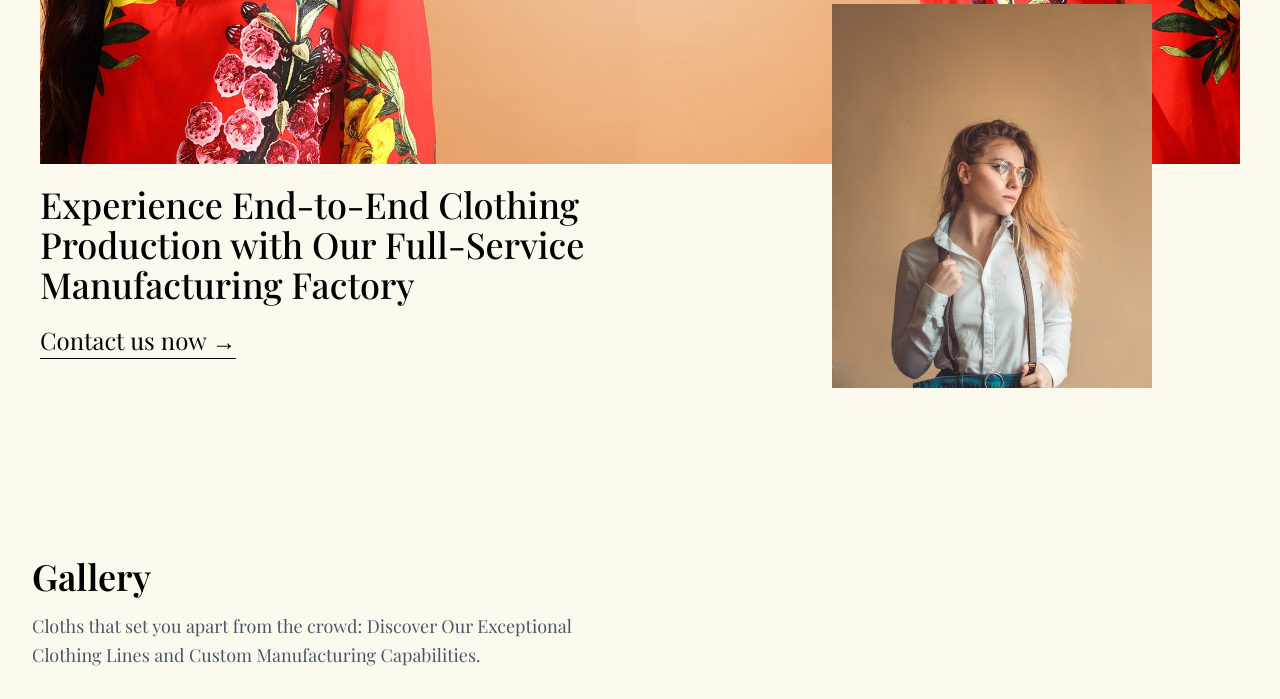
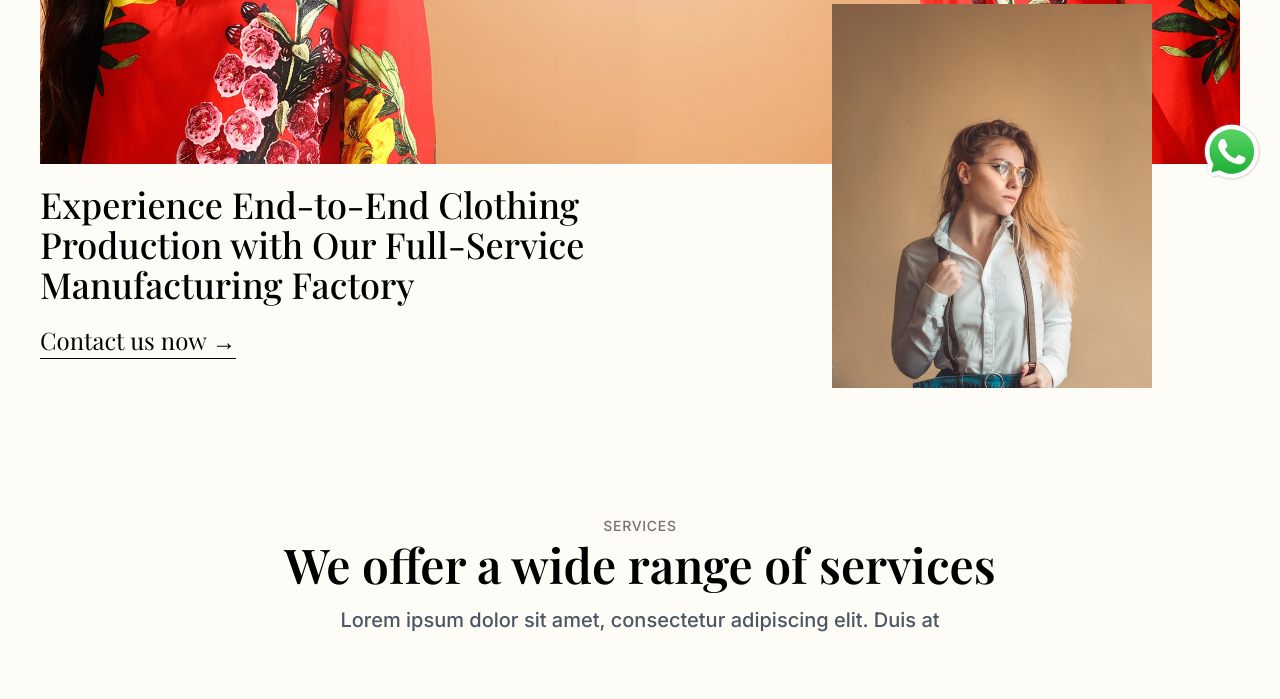
Before and after one commit to ApplyingAbroad/moh-india-frontend, a Next.js app: page / in a window 1280 px wide. Shown: the part 600-1299 px from the top of the page. Built offline with nearby package versions, Linux system fonts and the light colour scheme; no server answers; a web font is replaced by a local one.

Commit message:
Updated home page layout and added whatsapp becon

```diff
--- a/components/Hero/NavBar.tsx
+++ b/components/Hero/NavBar.tsx
@@ -106,13 +106,13 @@ const NavBar = () => {
                     </div>
                   </div>
                 </li>
-                <li className='group'>
+                {/* <li className='group'>
                   <Link
                     href='/#gallery'
                     className='font-semibold inline-flex items-center space-x-1 h-8 px-4 group-hover:underline underline-offset-4 text-black'>
                     <span>Gallery</span>
                   </Link>
-                </li>
+                </li> */}
                 <li className='group'>
                   <Link
                     href='/contact'
@@ -134,7 +134,7 @@ const NavBar = () => {
                     </a>
                     <>
                       <h4 className='text-sm font-semibold text-black'>
-                        Services
+                        <Link href='/services'>Services</Link>
                       </h4>
                       <nav className='flex flex-col space-y-3 pl-3'>
                         {services?.map((service: any) => (
@@ -147,11 +147,11 @@ const NavBar = () => {
                         ))}
                       </nav>
                     </>
-                    <Link
+                    {/* <Link
                       href='/#gallery'
                       className='text-gray-600 hover:text-orange-600 font-medium text-sm'>
                       <h4 className='font-semibold text-black'>gallery</h4>
-                    </Link>
+                    </Link> */}
                     <Link
                       href='/contact'
                       className='text-gray-600 hover:text-orange-600 font-medium text-sm'>
--- a/components/Services/AllServices.tsx
+++ b/components/Services/AllServices.tsx
@@ -44,7 +44,7 @@ export default function Services() {
       <section className='-mt-10'>
         <div className='space-y-16 container xl:max-w-7xl mx-auto px-4 py-16 lg:px-8 lg:py-32'>
           <div className='text-center'>
-            <div className='text-sm uppercase font-bold tracking-wider mb-1 text-orange-700'>
+            <div className='text-sm uppercase tracking-wider mb-1 text-stone-500'>
               Services
             </div>
             <h2 className='font-serif text-black text-3xl md:text-5xl font-semibold mb-4'>
@@ -90,7 +90,7 @@ export default function Services() {
                   />
                 </Link>
               </div>
-              <div className='w-full lg:w-4/12 lg:pl-6'>
+              <div className='w-full lg:w-4/12 lg:pl-6 mt-4 lg:mt-0'>
                 <h4 className='font-serif font-semibold text-lg sm:text-xl lg:text-3xl mb-2'>
                   <Link
                     href={`/services/${slugify(services[0]?.title)}`}
--- /dev/null
+++ b/components/WhatsappBecon.tsx
@@ -0,0 +1,25 @@
+import Link from 'next/link'
+import React from 'react'
+
+const WhatsappBecon = () => {
+  return (
+    <>
+      <Link
+        href='https://api.whatsapp.com/send?phone=+919872893443&text=Hi%20there!'
+        target='_blank'
+        className='fixed bottom-0 right-0 group z-50 m-4'>
+        {/* Make a tooltip here appreas on hover and make it say Say hi 👋 */}
+        <div className='opacity-0 w-28 bg-black text-white text-center whitespace-nowrap rounded-lg py-2 absolute z-10 transition-all group-hover:opacity-100 right-full top-1/2 -translate-y-1/2 mr-2 px-3 pointer-events-none'>
+          Say Hi! 👋
+        </div>
+
+        <img
+          src='/Whatsapp.svg'
+          className='w-16 h-16 group-hover:shadow-2xl rounded-full transition-all shadow-green-500'
+        />
+      </Link>
+    </>
+  )
+}
+
+export default WhatsappBecon
--- a/pages/_app.tsx
+++ b/pages/_app.tsx
@@ -1,6 +1,12 @@
+import WhatsappBecon from '@/components/WhatsappBecon'
 import '@/styles/globals.css'
 import type { AppProps } from 'next/app'
 
 export default function App({ Component, pageProps }: AppProps) {
-  return <Component {...pageProps} />
+  return (
+    <>
+      <WhatsappBecon />
+      <Component {...pageProps}></Component>
+    </>
+  )
 }
--- a/pages/_home.tsx
+++ b/pages/_home.tsx
@@ -4,12 +4,14 @@ import Footer from '@/components/Footer'
 import Hero from '@/components/Hero'
 import Products from '@/components/Gallery'
 import React from 'react'
+import ServicePage from '@/components/Services/SingleService'
+import Services from '@/components/Services/AllServices'
 
 const Main = () => {
   return (
     <>
       <Hero />
-      <Products />
+      <Services />
       <Features />
       <CTA />
       <Footer />
--- a/tailwind.config.js
+++ b/tailwind.config.js
@@ -46,17 +46,8 @@ module.exports = {
       },
       colors: {
         beige: {
-          50: '#FCF9EE',
-          100: '#F9F3DC',
-          200: '#F4E8BE',
-          300: '#EEDC9F',
-          400: '#E3C65F',
-          500: '#D8B01F',
-          600: '#C3A01B',
-          700: '#827013',
-          800: '#61500F',
-          900: '#40360A',
-          950: '#2F2807',
+          50: '#FDFCF6',
+          100: '#FAF6E5',
         },
       },
     },
```
Also changed, not shown: public/WhatsApp.svg (added).
